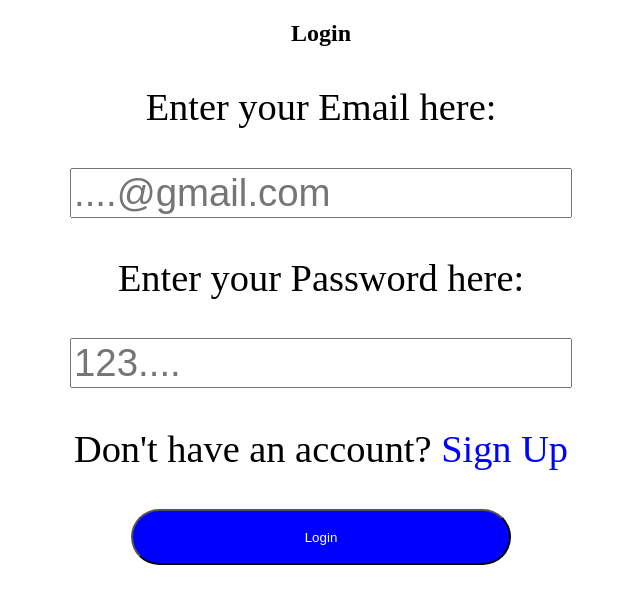
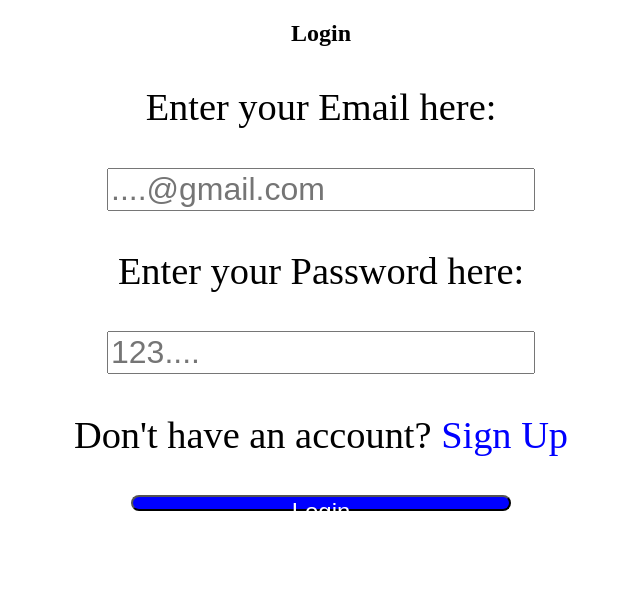
Before and after one commit to AliTek-03246155728/FormHandling, a React (Create React App) app: page / in a window 1280 px wide. Shown: the top 604 px of the page, without its empty margins (319-959 px from the left). Built offline with nearby package versions, Linux system fonts and the light colour scheme.

Commit message:
Update Login.jsx

```diff
--- a/src/pages/Login.jsx
+++ b/src/pages/Login.jsx
@@ -18,15 +18,15 @@ const [password, setPassword] = useState("");
     <div>
          <center>
        <h2>Login</h2>
-     <p style={{fontSize:"3vw"}}> Enter your Email here: </p> <input type="email"  placeholder="....@gmail.com" onChange={(e) => setEmail(e.target.value)} style={{fontSize:"3vw"}} />
+     <p style={{fontSize:"3vw"}}> Enter your Email here: </p> <input type="email"  placeholder="....@gmail.com" onChange={(e) => setEmail(e.target.value)} style={{fontSize:"2.5vw"}} />
       <br />
      <p style={{fontSize:"3vw"}}> Enter your Password here:</p>
-      <input type="password"  placeholder="123...." onChange={(e) => setPassword(e.target.value)} style={{fontSize:"3vw"}} />
+      <input type="password"  placeholder="123...." onChange={(e) => setPassword(e.target.value)} style={{fontSize:"2.5vw"}} />
       <p style={{fontSize:"3vw"}}>  Don't have an account?
       <p  onClick={() => navigate("/auth")} style={{color:"blue",fontSize:"3vw", display:"inline"}}> Sign Up </p>
       </p>
 
-       <button style={{width:"30%", height:"7vh", alignItems:"center",borderRadius:"20vh", backgroundColor:"blue", color:"white",}}  >Login</button>
+       <button style={{width:"30%", height:"2vh", alignItems:"center",borderRadius:"20vh", backgroundColor:"blue", color:"white",fontSize:"3vh"}}  >Login</button>
       </center>
     </div>
   );
```
